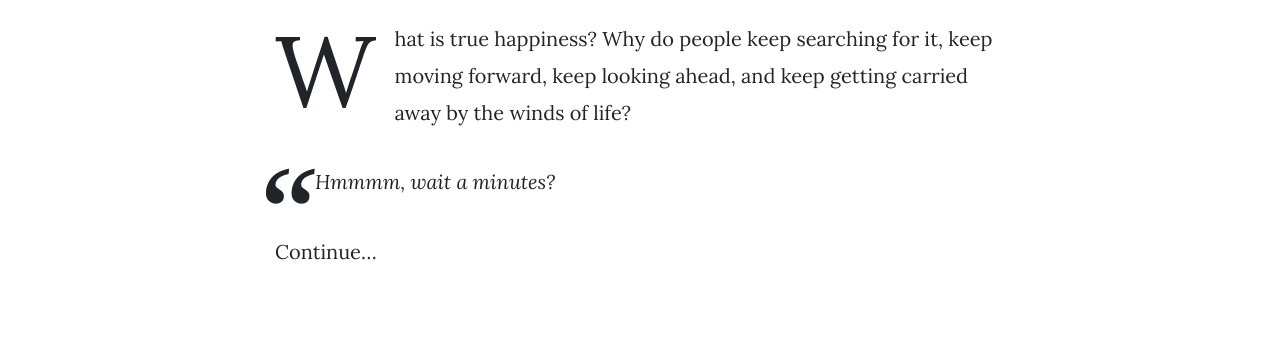
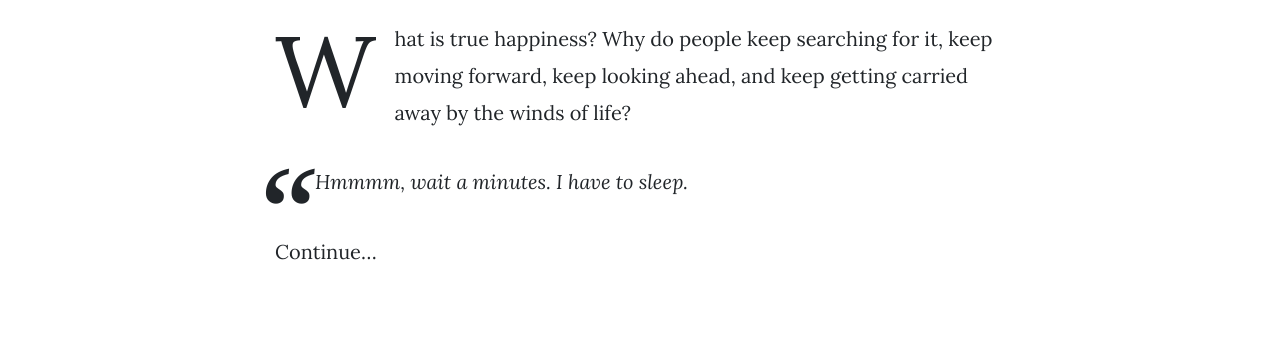
Before and after one commit to darleigh/blog, a Jekyll site: the page built from _posts/2023-02-25-The-first-step-to-explore-the-world.md, in a window 1280 px wide. Shown: the part 420-784 px from the top of the page. Built offline with Jekyll 4.4.1, drawn with Linux system fonts in a browser that asks for light colours; nearby versions of some CDN libraries; comment, search, counter and statistics services are not loaded.

Commit message:
Fix the "2023-02-25-The-first-step-to-explore-the-world"

```diff
--- a/_posts/2023-02-25-The-first-step-to-explore-the-world.md
+++ b/_posts/2023-02-25-The-first-step-to-explore-the-world.md
@@ -5,11 +5,9 @@ author: darley
 categories: [Philosophy]
 image: https://darleigh.com/assets/images/3d/Saly-22.png
 ---
-
 What is true happiness?
 Why do people keep searching for it, keep moving forward, keep looking ahead, and keep getting carried away by the winds of life?
 
-> Hmmmm, wait a minutes?
-
+> Hmmmm, wait a minutes. I have to sleep.
 
 Continue...
```
Also changed, not shown: _posts/2023-02-25-the-first-words.md (+0 -4 lines).
